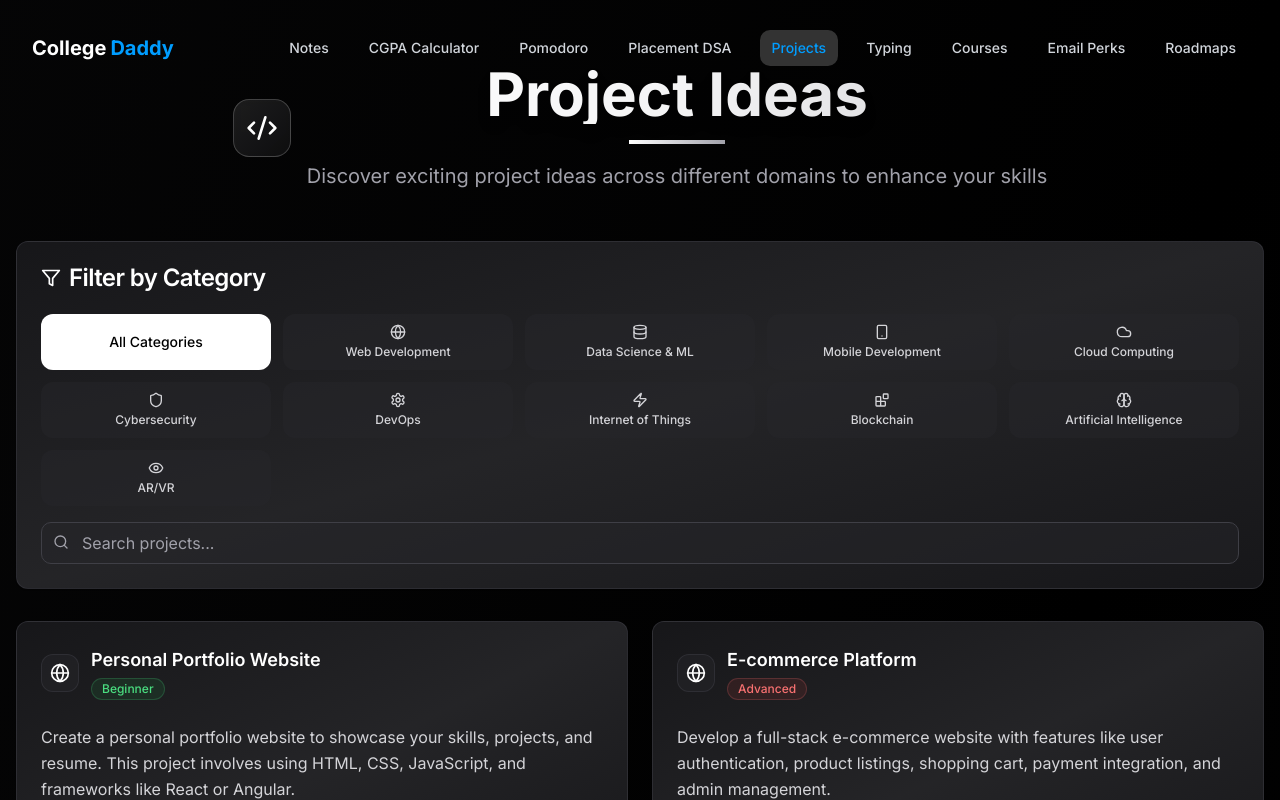
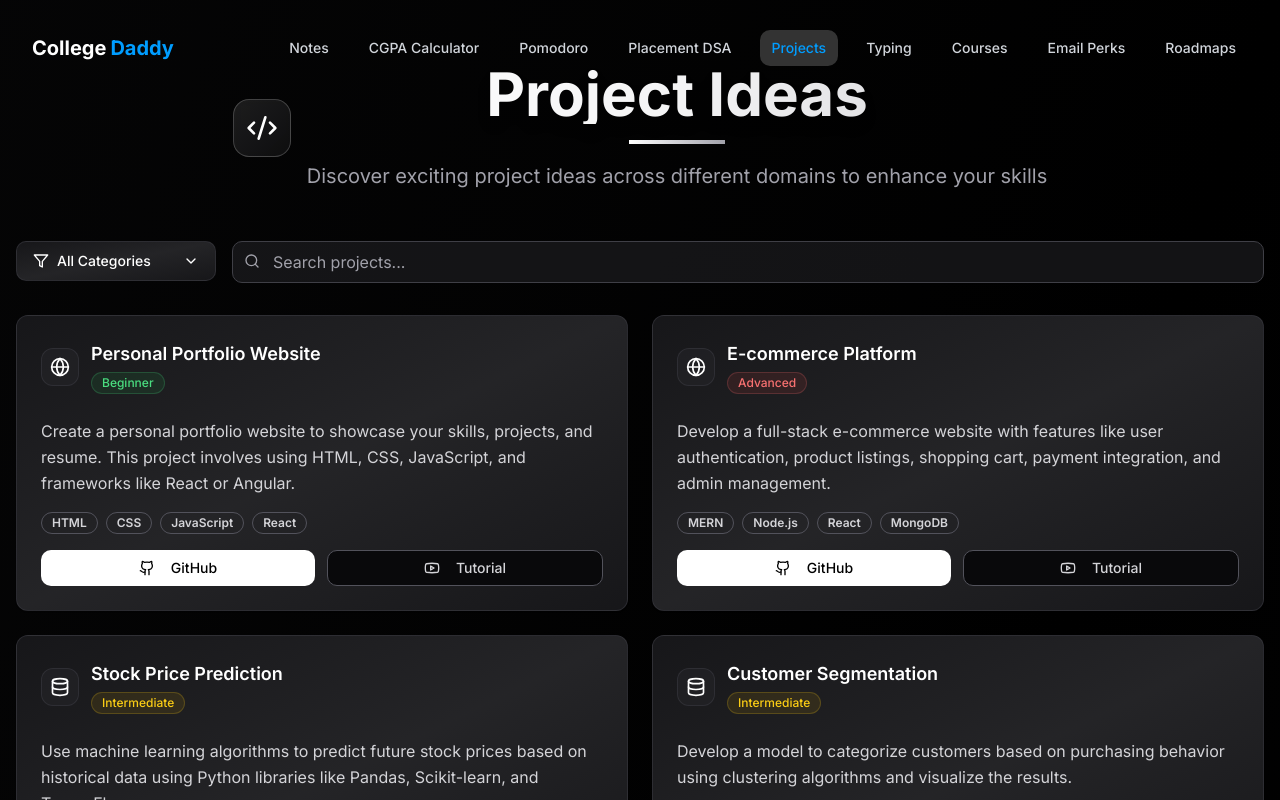
Before and after one commit to sachinnotmainacc/academic-companion-hub, a React (Vite) app: page /projects in a window 1280 px wide. Shown: the top 800 px of the page. Built offline with nearby package versions, Linux system fonts and the light colour scheme.

Commit message:
Refactor: Filter button with sliding panel
The filter section is changed from a large, always-visible area to a button. Clicking the button reveals a sliding panel for filter options. This change aims to save space and improve the UI.

```diff
--- a/src/pages/Projects.tsx
+++ b/src/pages/Projects.tsx
@@ -5,6 +5,7 @@ import Footer from '@/components/layout/Footer';
 import { Button } from '@/components/ui/button';
 import { Card, CardContent, CardHeader, CardTitle } from '@/components/ui/card';
 import { Badge } from '@/components/ui/badge';
+import { Collapsible, CollapsibleContent, CollapsibleTrigger } from '@/components/ui/collapsible';
 import {
   Code2,
   ExternalLink,
@@ -21,12 +22,14 @@ import {
   Zap,
   Blocks,
   Brain,
-  Eye
+  Eye,
+  ChevronDown
 } from 'lucide-react';
 
 const Projects = () => {
   const [selectedCategory, setSelectedCategory] = useState<string>('all');
   const [searchTerm, setSearchTerm] = useState<string>('');
+  const [isFilterOpen, setIsFilterOpen] = useState(false);
 
   const categories = [
     { id: 'web', name: 'Web Development', icon: Globe, color: 'bg-blue-500' },
@@ -262,6 +265,12 @@ const Projects = () => {
     return category ? category.icon : Code2;
   };
 
+  const getSelectedCategoryName = () => {
+    if (selectedCategory === 'all') return 'All Categories';
+    const category = categories.find(cat => cat.id === selectedCategory);
+    return category ? category.name : 'All Categories';
+  };
+
   return (
     <div className="min-h-screen bg-black text-white relative overflow-hidden">
       {/* Premium background effects */}
@@ -290,20 +299,34 @@ const Projects = () => {
           </div>
         </div>
 
-        {/* Category Filter */}
+        {/* Compact Filter Section */}
         <div className="mb-8">
+          <div className="flex flex-col md:flex-row gap-4">
+            {/* Category Filter Dropdown */}
+            <Collapsible open={isFilterOpen} onOpenChange={setIsFilterOpen}>
+              <CollapsibleTrigger asChild>
+                <Button
+                  className="bg-gradient-to-br from-zinc-900/90 via-zinc-800/90 to-zinc-900/90 border-zinc-700/50 text-white hover:bg-zinc-700/80 justify-between min-w-[200px]"
+                  variant="outline"
+                >
+                  <div className="flex items-center gap-2">
+                    <Filter className="h-4 w-4" />
+                    {getSelectedCategoryName()}
+                  </div>
+                  <ChevronDown className={`h-4 w-4 transition-transform ${isFilterOpen ? 'rotate-180' : ''}`} />
+                </Button>
+              </CollapsibleTrigger>
+
+              <CollapsibleContent className="mt-2">
                 <Card className="bg-gradient-to-br from-zinc-900/90 via-zinc-800/90 to-zinc-900/90 border-zinc-700/50 backdrop-blur-xl">
-            <CardHeader>
-              <CardTitle className="flex items-center gap-2 text-white">
-                <Filter className="h-5 w-5" />
-                Filter by Category
-              </CardTitle>
-            </CardHeader>
-            <CardContent>
-              <div className="grid grid-cols-2 md:grid-cols-5 gap-3 mb-4">
+                  <CardContent className="p-4">
+                    <div className="grid grid-cols-2 md:grid-cols-3 lg:grid-cols-5 gap-3">
                       <Button
-                  onClick={() => setSelectedCategory('all')}
-                  className={`h-14 ${selectedCategory === 'all'
+                        onClick={() => {
+                          setSelectedCategory('all');
+                          setIsFilterOpen(false);
+                        }}
+                        className={`h-12 ${selectedCategory === 'all'
                           ? 'bg-white text-black hover:bg-zinc-200'
                           : 'bg-zinc-800/50 text-zinc-300 hover:text-white hover:bg-zinc-700/80'
                         } rounded-xl transition-all duration-300`}
@@ -315,20 +338,28 @@ const Projects = () => {
                         return (
                           <Button
                             key={category.id}
-                      onClick={() => setSelectedCategory(category.id)}
-                      className={`h-14 flex flex-col gap-1 ${selectedCategory === category.id
+                            onClick={() => {
+                              setSelectedCategory(category.id);
+                              setIsFilterOpen(false);
+                            }}
+                            className={`h-12 flex flex-col gap-1 ${selectedCategory === category.id
                               ? 'bg-white text-black hover:bg-zinc-200'
                               : 'bg-zinc-800/50 text-zinc-300 hover:text-white hover:bg-zinc-700/80'
                             } rounded-xl transition-all duration-300`}
                           >
                             <Icon className="h-4 w-4" />
-                      <span className="text-xs">{category.name}</span>
+                            <span className="text-xs text-center leading-tight">{category.name}</span>
                           </Button>
                         );
                       })}
                     </div>
+                  </CardContent>
+                </Card>
+              </CollapsibleContent>
+            </Collapsible>
 
-              <div className="relative">
+            {/* Search Input */}
+            <div className="relative flex-1">
               <Search className="absolute left-3 top-3 h-4 w-4 text-zinc-400" />
               <input
                 type="text"
@@ -338,8 +369,7 @@ const Projects = () => {
                 className="w-full pl-10 pr-4 py-2 bg-zinc-800/50 border border-zinc-700 rounded-md text-white placeholder-zinc-400 focus:ring-2 focus:ring-white/50 focus:border-transparent"
               />
             </div>
-            </CardContent>
-          </Card>
+          </div>
         </div>
 
         {/* Projects Grid */}
```
Lines whose indentation alone changed are shown as unchanged.
